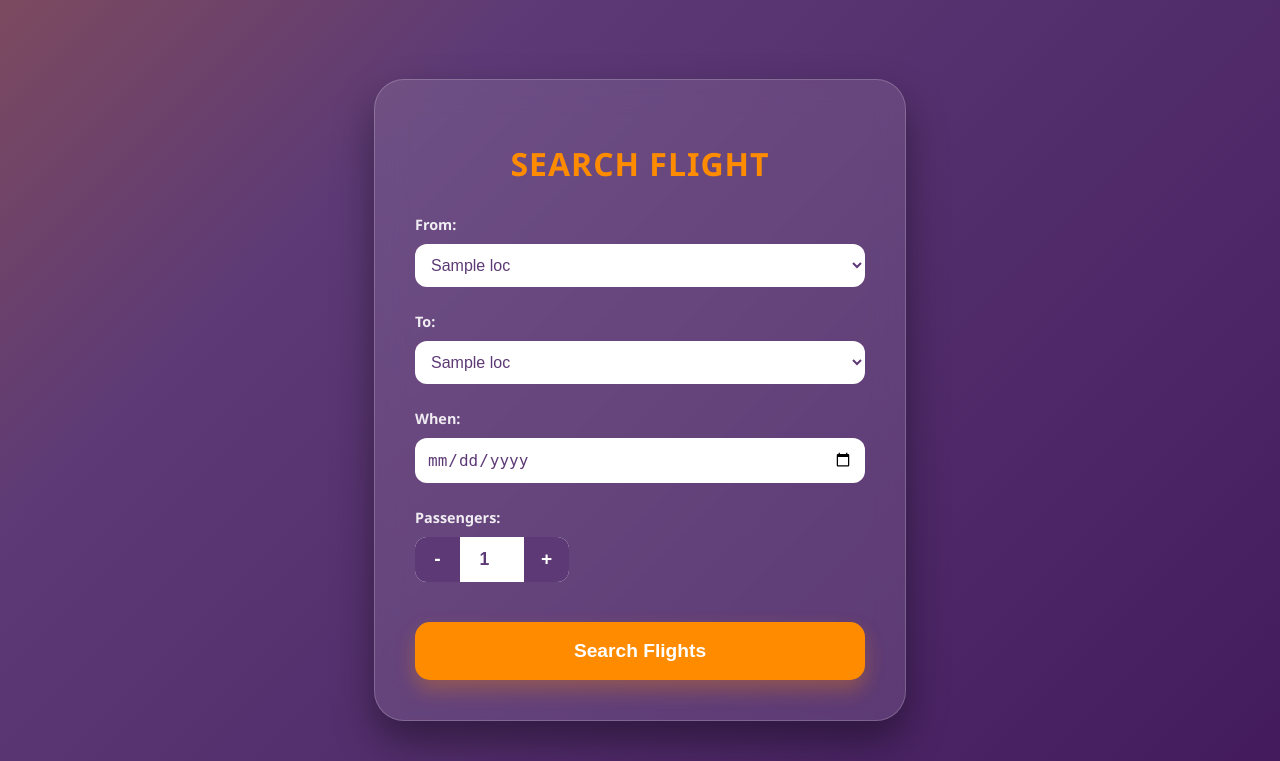
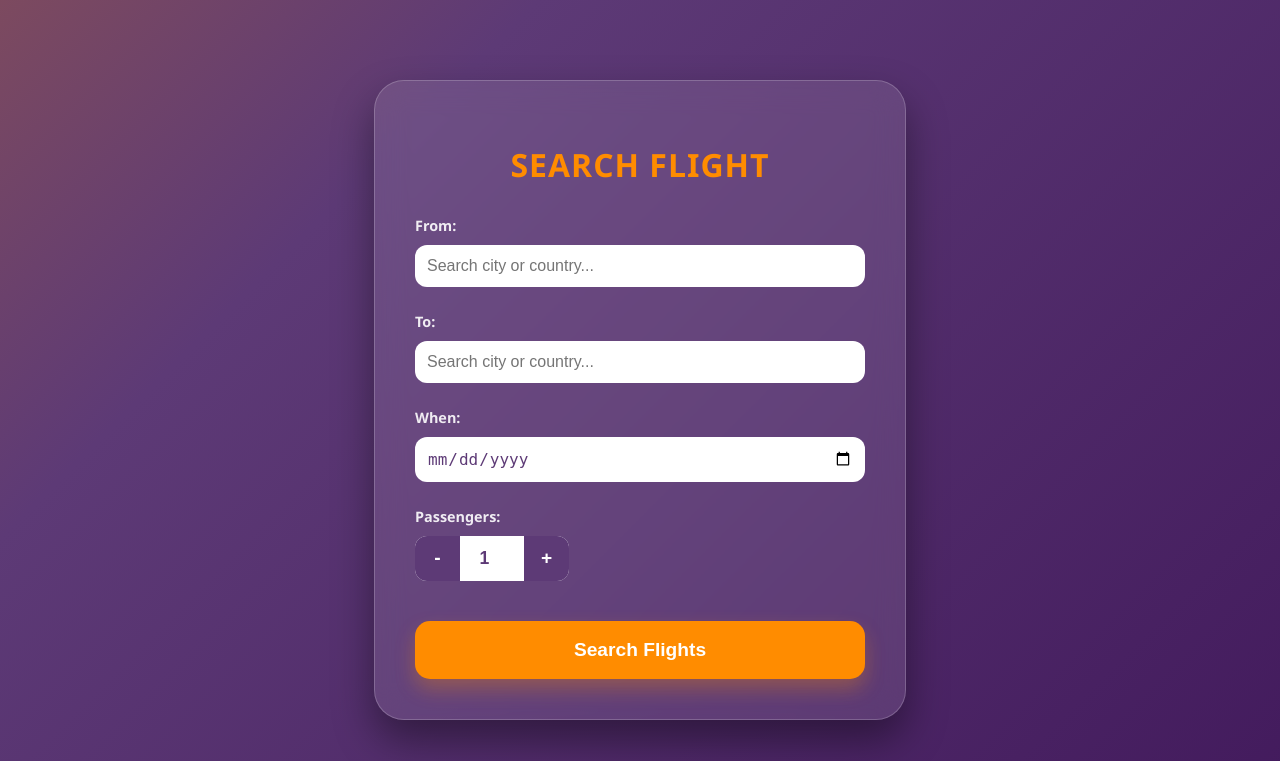
Before and after one commit to yuvalmichel2112-max/009project, a Flask app: template templates/search_flights.html in a window 1280 px wide. Shown: the top 761 px of the page. Run offline with Flask 3, Linux system fonts and the light colour scheme; the template is opened without the code that fills it: most values are stand-ins (such as "Sample title", 1, 10 or a date in 2020).

Commit message:
update on search_flights

```diff
--- a/main.py
+++ b/main.py
@@ -64,19 +64,41 @@ def sign_up():
             cursor.execute(query2, (session["registered_email"],session["registered_password"],session["date_of_birth"], session["registered_password"],session["registered_password"] ))
             query3 = "INSERT INTO customer_phone_number(customer_email, phone_number) VALUES (%s, %s)"
             cursor.execute(query3, (session["registered_email"],session["phones_list"]))
-        return redirect("/flights")
+        return redirect("/search_flights")
     return render_template("sign_up.html")
 
-@app.route("/search_flights", methods = ["GET", "POST"])
+@app.route("/search_flights", methods=["GET", "POST"])
 def search_flights():
     today = date.today().strftime('%Y-%m-%d')
-    locations = get_all_locations()
+
     if request.method == "POST":
-        loc1 = request.form.get("loc1")
-        loc2 = request.form.get("loc2")
         date_of_flights = request.form.get("date_of_flights")
         number_of_pass = request.form.get("passengers")
-        return redirect(url_for("choose_flight",origin=loc1, destination=loc2,date=date_of_flights, passengers=number_of_pass))
+        origin_raw = request.form.get("loc1")
+        dest_raw = request.form.get("loc2")
+        if origin_raw == dest_raw:
+            locations = get_all_locations()
+            return render_template("search_flight.html",
+                                   locations=locations,
+                                   today=today,
+                                   error="Origin and destination must be different!")
+        try:
+            origin_city, origin_country = origin_raw.split(", ")
+            dest_city, dest_country = dest_raw.split(", ")
+        except (ValueError, AttributeError):
+            locations = get_all_locations()
+            return render_template("search_flight.html",
+                                   locations=locations,
+                                   today=today,
+                                   error="Please select a valid location from the list.")
+        return redirect(url_for("choose_flight",
+                                origin_city=origin_city,
+                                origin_country=origin_country,
+                                dest_city=dest_city,
+                                dest_country=dest_country,
+                                date=date_of_flights,
+                                passengers=number_of_pass))
+    locations = get_all_locations()
     return render_template("search_flight.html", locations=locations, today=today)
 
 @app.route("/choose_flight", methods = ["GET", "POST"])
--- a/templates/search_flights.html
+++ b/templates/search_flights.html
@@ -74,6 +74,18 @@
             outline: none;
         }
 
+        select, input[type="date"], input[list] {
+            padding: 12px;
+            border-radius: 12px;
+            border: none;
+            background: white;
+            color: var(--plum);
+            font-size: 1rem;
+            outline: none;
+            width: 100%;
+            box-sizing: border-box;
+        }
+
         .counter-wrapper {
             display: flex;
             align-items: center;
@@ -109,7 +121,6 @@
             background: white;
         }
 
-        /* כפתור החיפוש הכתום */
         input[type="submit"] {
             background: var(--orange);
             color: white;
@@ -132,34 +143,32 @@
     </style>
 </head>
 <body>
+{% if error %}
+    <p style="color: #ff4d4d; font-weight: bold; background: rgba(255,0,0,0.1); padding: 10px; border-radius: 10px;">
+        {{ error }}
+    </p>
+{% endif %}
 
 <div class="container">
     <h1>Search Flight</h1>
-    <form action="/search_flight" method="POST">
-
+    <form action="/search_flights" method="POST">
         <div class="form-group">
             <label>From:</label>
-            <select name="loc1">
-                {% for loc in locations %}
-                    <option value="{{loc.id}}">{{loc.name}}</option>
-                {% endfor %}
-            </select>
+            <input list="locations_list" name="loc1" placeholder="Search city or country..." required>
         </div>
-
         <div class="form-group">
             <label>To:</label>
-            <select name="loc2">
-                {% for loc in locations %}
-                    <option value="{{loc.id}}">{{loc.name}}</option>
-                {% endfor %}
-            </select>
+            <input list="locations_list" name="loc2" placeholder="Search city or country..." required>
         </div>
-
+        <datalist id="locations_list">
+            {% for loc in locations %}
+                <option value="{{ loc[0] }}, {{ loc[1] }}">
+            {% endfor %}
+        </datalist>
         <div class="form-group">
             <label>When:</label>
-            <input type="date" name="date_of_flights" min="{{today}}">
+            <input type="date" name="date_of_flights" min="{{today}}" required>
         </div>
-
         <div class="form-group">
             <label>Passengers:</label>
             <div class="counter-wrapper">
@@ -168,7 +177,6 @@
                 <button type="button" class="counter-btn" onclick="changeValue(1)">+</button>
             </div>
         </div>
-
         <input type="submit" value="Search Flights">
     </form>
 </div>
--- a/utils.py
+++ b/utils.py
@@ -76,5 +76,5 @@ def save_booking(email, selected_seats, flight_id):
 
 def get_all_locations():
     with db_cur as cursor:
-        cursor.execute("SELECT * FROM airport")
-        return cursor.fetchall
+        cursor.execute("SELECT DISTINCT city, country FROM airport")
+        return cursor.fetchall()
```
